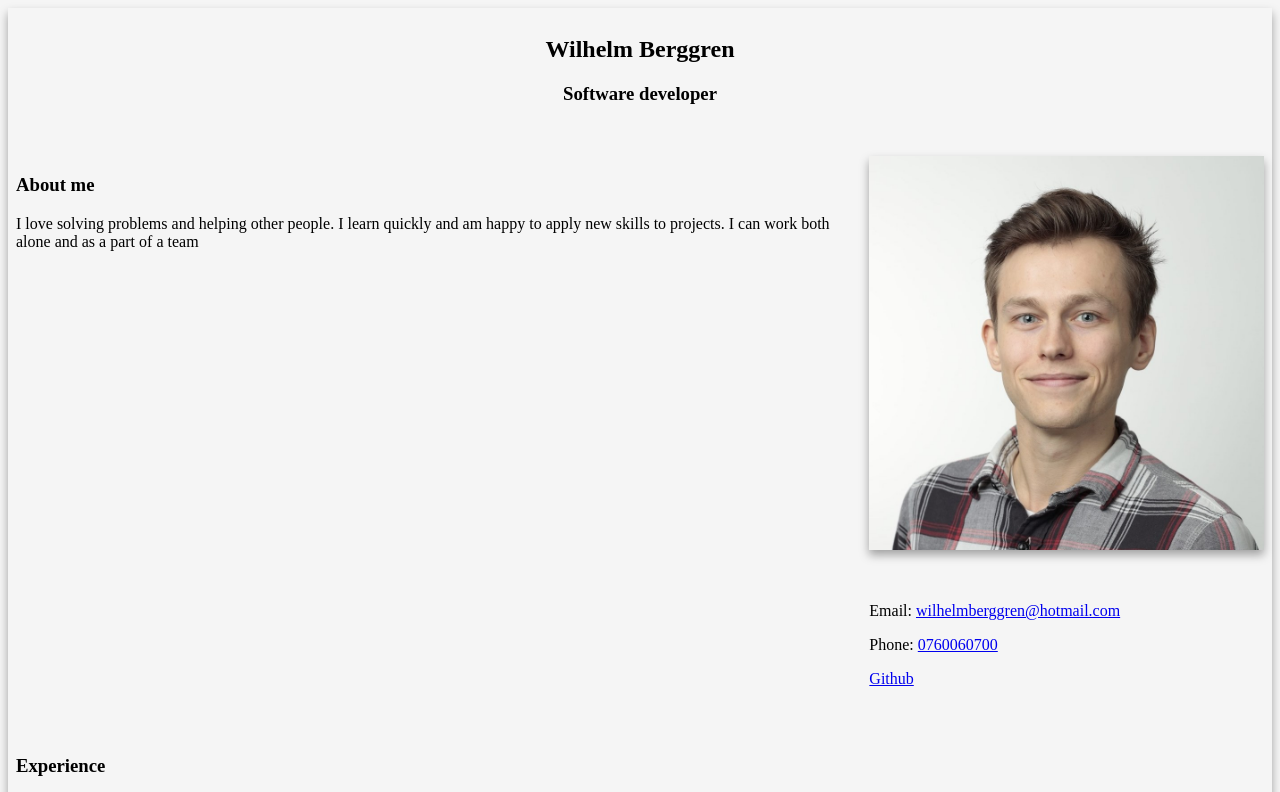
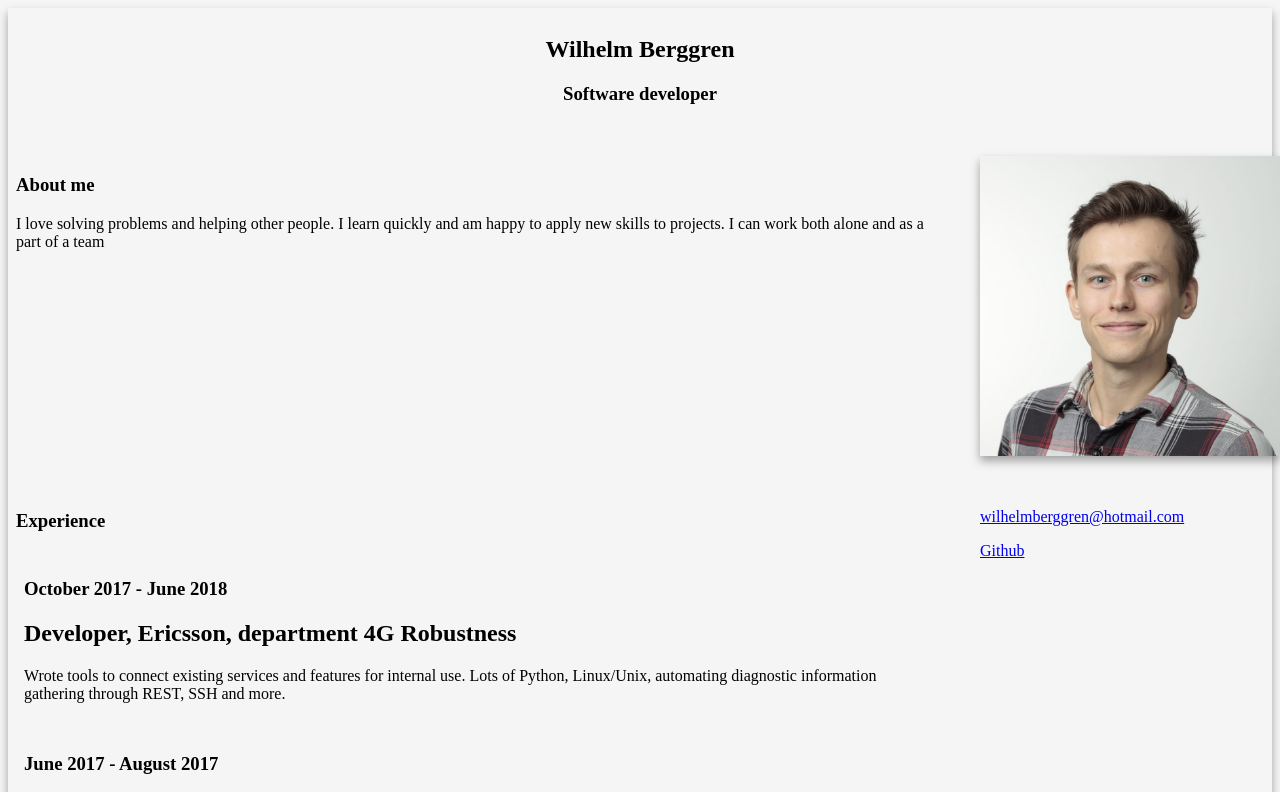
Before and after one commit to WilhelmBerggren/wilhelmberggren.github.io, a plain HTML site: page index.html in a window 1280 px wide. Shown: the top 792 px of the page. Drawn offline with Linux system fonts and the light colour scheme.

Commit message:
Update index.html

```diff
--- a/index.html
+++ b/index.html
@@ -22,38 +22,48 @@
             .resume {
                 width: 100%;
                 display: grid;
-                grid-template-columns: 1fr 1fr 1fr;
+                grid-template-columns: 1fr 1fr 300px;
+                grid-gap: 1em;
                 grid-template-areas:
-                    "name name name"
-                    "about about photo"
-                    "about about contact"
-                    "work work work"
-                    "work work work";
-                grid-gap: 1em;
+                        "photo photo photo"
+                        "name name name"
+                        "about about about"
+                        "contact contact contact"
+                        "work work work";
             }
 
             .name {
                 grid-area: name;
                 text-align: center;
             }
-            .photo { grid-area: photo; }
+            .photo {
+                grid-area: photo;
+                text-align: center;
+            }
+
             .about { grid-area: about; }
             .contact { grid-area: contact; }
             .work { grid-area: work; }
 
             #pic {
-                max-width: 100%;
+                max-width: 300px;
                 box-shadow: 0 5px 9px 0 rgba(0, 0, 0, 0.35);
-
             }
 
             header {
                 place-self: center;
             }
 
-            /*@media all and (min-width: 600px) { }
-
-            @media all and (min-width: 800px) { }*/
+            @media (min-aspect-ratio: 1/1) {
+                .resume {
+                    grid-template-areas:
+                        "name name name"
+                        "about about photo"
+                        "work work contact"
+                        "work work contact"
+                        "work work contact";
+                }
+            }
         </style>
     </head>
     <body>
@@ -70,13 +80,10 @@
 
                 <section class="contact">
                     <p>
-                        Email: <a href="mailto:wilhelmberggren@hotmail.com"> wilhelmberggren@hotmail.com </a>
+                        <a href="mailto:wilhelmberggren@hotmail.com"> wilhelmberggren@hotmail.com </a>
                     </p>
                     <p>
-                        Phone: <a href="tel:+46760060700">0760060700</a>
-                    </p>
-                    <p>
-                        <a href="https://www.github.com/wilhlemberggren">Github</a>
+                        <a href="https://www.github.com/wilhelmberggren">Github</a>
                     </p>
                 </section>
 
```
